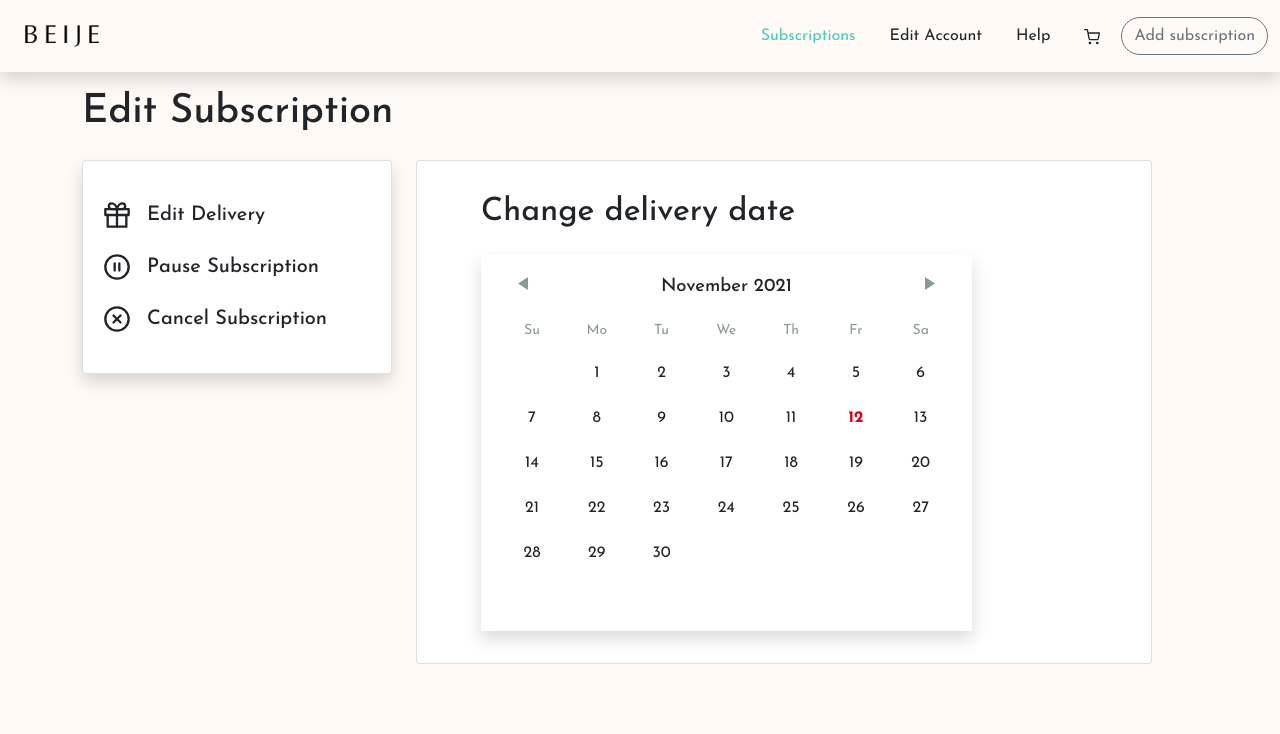
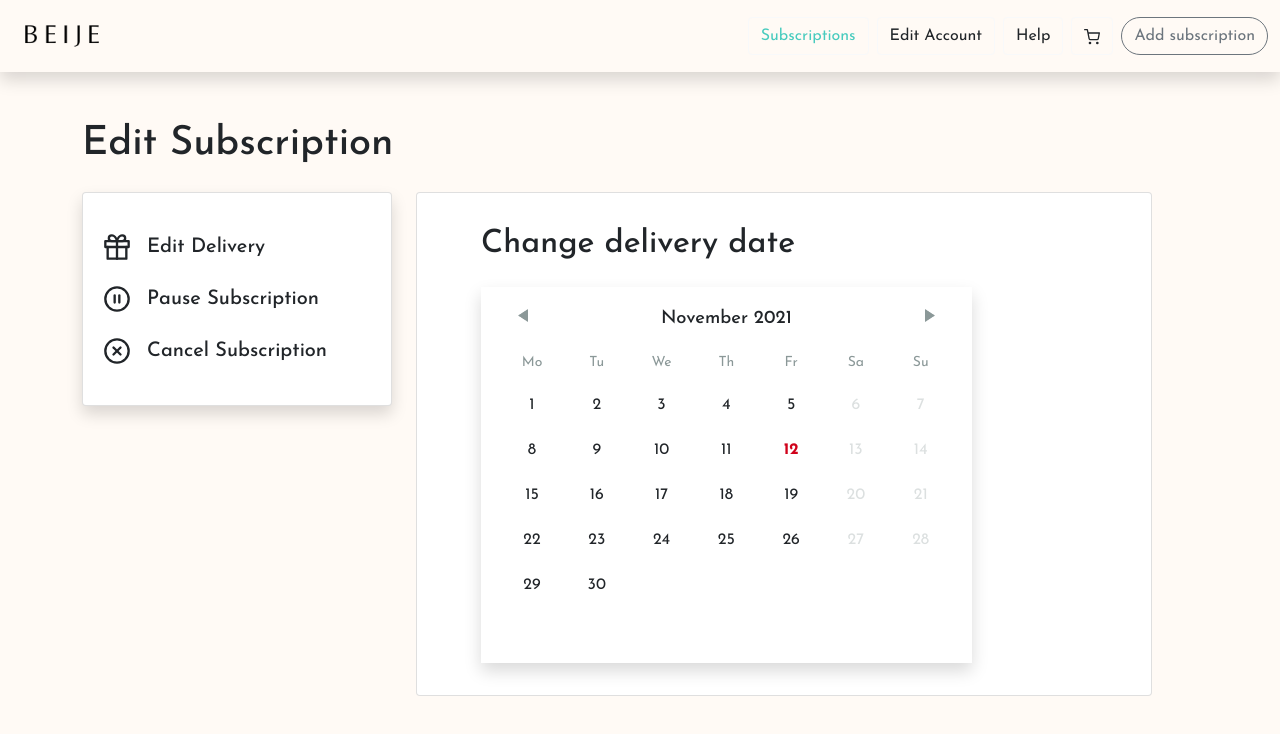
Before and after one commit to batur/subscription-module, a React (Create React App) app: page / in a window 1280 px wide. Shown: the top 734 px of the page. Built offline with nearby package versions, Linux system fonts and the light colour scheme.

Commit message:
Update date picker

```diff
--- a/src/components/Subscription/DatePicker/index.tsx
+++ b/src/components/Subscription/DatePicker/index.tsx
@@ -2,6 +2,7 @@ import React, { Component } from 'react';
 
 import { Card } from 'react-bootstrap';
 import DayPicker from 'react-day-picker';
+
 export default class DatePicker extends Component<{}, { selectedDay: any }> {
   constructor(props: any) {
     super(props);
@@ -29,6 +30,8 @@ export default class DatePicker extends Component<{}, { selectedDay: any }> {
             <div className="w-75">
               <DayPicker
                 className="shadow"
+                firstDayOfWeek={1}
+                disabledDays={{ daysOfWeek: [0, 6] }}
                 selectedDays={this.state.selectedDay}
                 onDayClick={this.handleDayClick}
               />
--- a/src/containers/Home.tsx
+++ b/src/containers/Home.tsx
@@ -5,7 +5,7 @@ import { Subscription } from 'components';
 export class Home extends Component {
   render() {
     return (
-      <Row>
+      <Row className="mt-5">
         <Col lg="12" className="d-none d-lg-block mb-3">
           <h1>Edit Subscription</h1>
         </Col>
```
